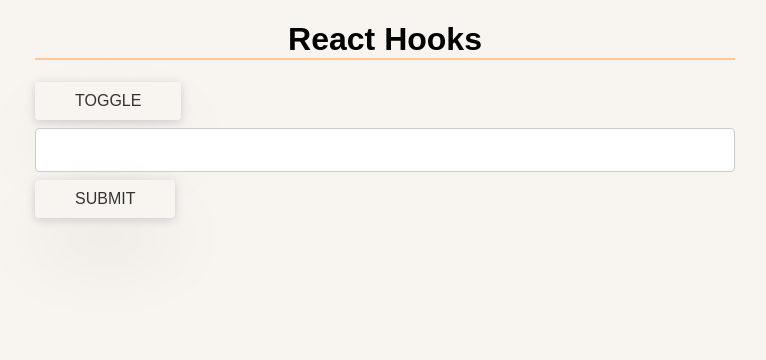
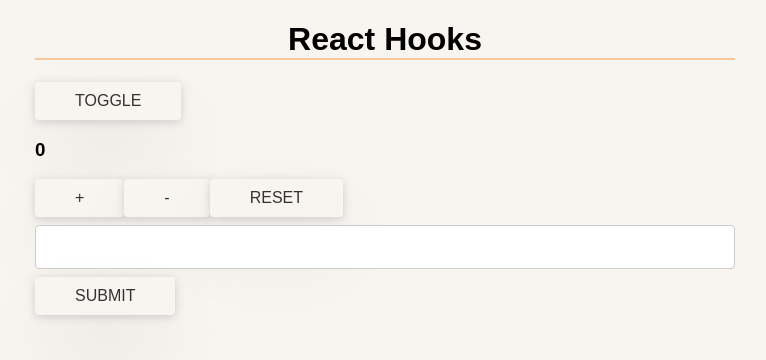
Before and after one commit to digitalprocess/react-hooks, a React (Create React App) app: page / in a window 1280 px wide. Shown: the top 360 px of the page, without its empty margins (255-1021 px from the left). Built offline with nearby package versions, Linux system fonts and the light colour scheme.

Commit message:
Advanced State Management With useReducer

```diff
--- a/src/App.js
+++ b/src/App.js
@@ -1,7 +1,10 @@
 import React, {useRef, createContext} from 'react'
+import {useTitleInput} from './hooks/useTitleInput'
+
 import './App.css'
+
 import Toggle from './Toggle'
-import {useTitleInput} from './hooks/useTitleInput'
+import Counter from './Counter'
 
 export const UserContext = createContext()
 
@@ -20,6 +23,7 @@ const App = () => {
 				<Toggle>
 					<h2>Hello!</h2>
 				</Toggle>
+				<Counter />
 				<form onSubmit={ev => {
 					ev.preventDefault()
 				}}>
--- /dev/null
+++ b/src/Counter.js
@@ -0,0 +1,37 @@
+import React, {useReducer} from 'react'
+
+const initialState = { count: 0 }
+
+function reducer(state, action) {
+	switch (action.type) {
+		case 'ADD':
+			return {
+				count: state.count + 1
+			}
+		case 'SUBTRACT':
+			return {
+				count: state.count - 1
+			}
+		case 'RESET':
+			return {
+				count: initialState.count
+			}
+		default:
+			throw new Error()
+	}
+}
+
+const Counter = () => {
+	const [state, dispatch] = useReducer(reducer, initialState)
+
+	return (
+		<div>
+			<h3>{state.count}</h3>
+			<button onClick={() => dispatch({type: 'ADD'})}>+</button>
+			<button onClick={() => dispatch({type: 'SUBTRACT'})}>-</button>
+			<button onClick={() => dispatch({type: 'RESET'})}>Reset</button>
+		</div>
+	)
+}
+
+export default Counter
```
